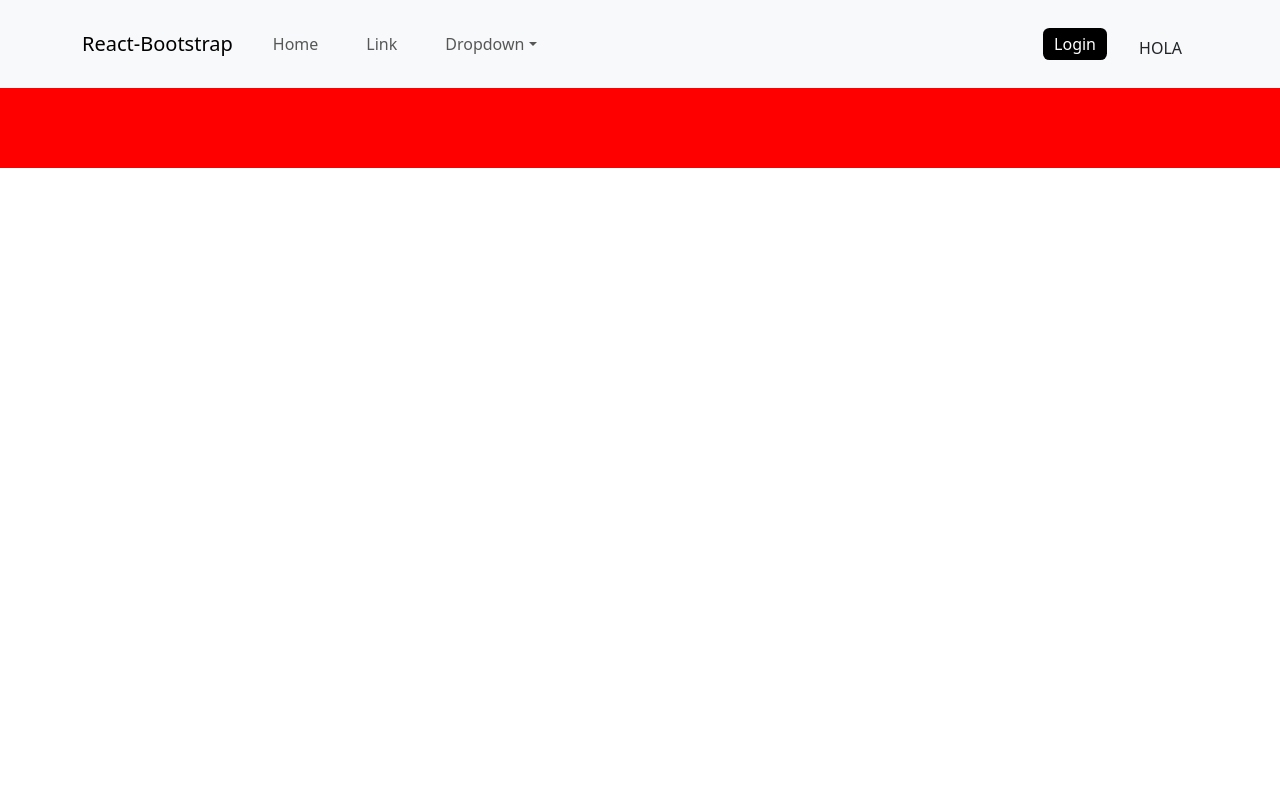
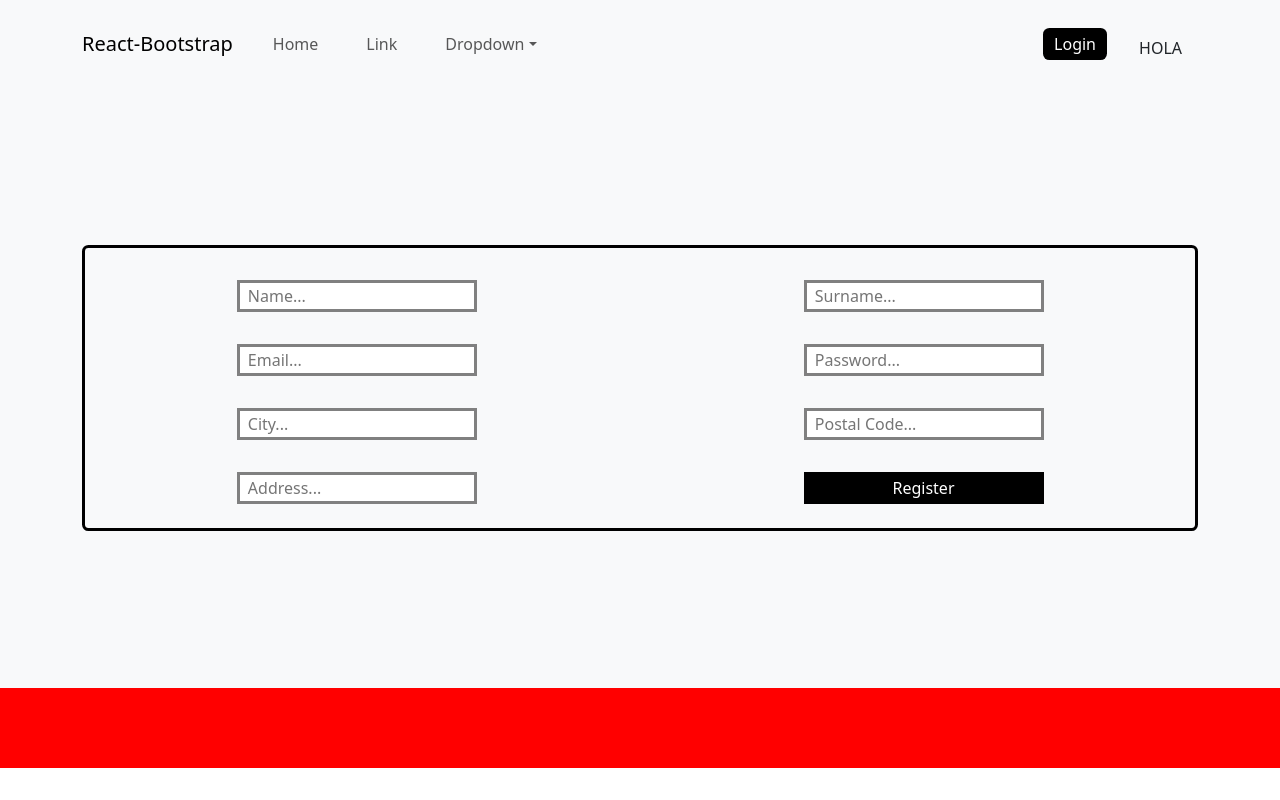
Before and after one commit to AlejandroCabezaCarsi/jewelry-FINAL_PROJECT-FRONTEND-REACT, a React (Vite) app: page /Register in a window 1280 px wide. Built offline with nearby package versions, Linux system fonts and the light colour scheme; the HTML template or start-up script is replaced by a standard one.

Commit message:
[FEAT] Created view Register(V1).  Working correctly

```diff
--- a/src/pages/Body/Body.jsx
+++ b/src/pages/Body/Body.jsx
@@ -2,6 +2,7 @@ import React from "react";
 import {Routes, Route} from "react-router-dom";
 import { Home } from "../Home/Home";
 import { Login } from "../Login/Login";
+import { Register } from "../Register/Register";
 
 
 export const Body = () => {
@@ -11,6 +12,7 @@ export const Body = () => {
             <Routes>
                 <Route path="/" element={<Home/>} />
                 <Route path="/Login" element={<Login/>} />
+                <Route path="/Register" element={<Register/>} />
             </Routes>
         </>
     )
--- a/src/pages/Login/Login.jsx
+++ b/src/pages/Login/Login.jsx
@@ -65,6 +65,10 @@ const logMe = () => {
             setTimeout(() => {
                 navigate("/");
             }, 3500);
+
+            //---------------------------------------------------------
+            //ARREGLAR WELCOME
+            //---------------------------------------------------------
 
             setWelcome(`Bienvenid@ de nuevo ${userInfo.data.data.name}`);
             console.log(welcome)
--- /dev/null
+++ b/src/pages/Register/Register.css
@@ -0,0 +1,30 @@
+.registerDesign{
+    min-height: 75vh;
+    max-width: 100vw;
+    background-color: #f8f9fa;
+    display: flex;
+    justify-content: center;
+    align-items: center;
+}
+
+.registerFormDesign{
+
+
+    border: solid black 0.2em;
+    border-radius: 0.4em;
+
+}
+
+.registerButton{
+        display: flex;
+        justify-content: center;
+        align-items: center;
+        background-color: black ;
+        color: white;
+        cursor: pointer;
+        width: 15em;
+    height: 2em;
+
+    margin-top: 2em;
+
+}
--- /dev/null
+++ b/src/pages/Register/Register.jsx
@@ -0,0 +1,239 @@
+import React, { useState } from "react";
+import "./Register.css";
+import { InputText } from "../../common/InputText/InputText";
+import { Container, Row, Col } from "react-bootstrap";
+import { checkError } from "../../services/useful";
+import { register } from "../../services/apicalls";
+
+export const Register = () => {
+
+    const [credentials, setCredentials] = useState({
+        name:"",
+        surname: "",
+        email: "",
+        password: "",
+        city: "" ,
+        postalCode: "",
+        address:"",
+        role_ID: 4,
+        isActive: true
+
+
+      });
+
+      const [credentialsError, setCredentialsError] = useState({
+        emailError: "",
+        passwordError: "",
+      });
+
+      const inputHandler = (e) => {
+        setCredentials((prevState) => ({
+          ...prevState,
+          [e.target.name]: e.target.value,
+        }));
+      };
+
+      const inputCheck = (e) => {
+    let mensajeError = checkError(e.target.name, e.target.value);
+
+    setCredentialsError((prevState) => ({
+      ...prevState,
+      [e.target.name + "Error"]: mensajeError,
+    }));
+  };
+
+  const registerMe = () =>{
+    register(credentials)
+  }
+
+
+    return(
+        <div className="registerDesign">
+
+
+            <Container>
+
+            <div className="registerFormDesign">
+
+            <Row className="d-flex flex-row ">
+
+              <Col
+                xs={12}
+                sm={12}
+                md={12}
+                lg={6}
+                xl={6}
+                className="d-flex flex-row justify-content-center"
+              >
+
+                <InputText
+                  type={"text"}
+                  design={"normalInput"}
+                  placeholder={"  Name..."}
+                  name={"name"}
+                  functionHandler={inputHandler}
+                  onBlurFunction={inputCheck}
+
+                />
+                </Col>
+                <Col
+                xs={12}
+                sm={12}
+                md={12}
+                lg={6}
+                xl={6}
+                className="d-flex flex-row justify-content-center"
+              >
+                <InputText
+                type={"text"}
+                          design={"normalInput"}
+                          placeholder={"  Surname..."}
+                          name={"surname"}
+                          functionHandler={inputHandler}
+                          onBlurFunction={inputCheck}
+
+                />
+                </Col>
+            </Row>
+
+
+            <Row className="d-flex flex-row ">
+
+              <Col
+                xs={12}
+                sm={12}
+                md={12}
+                lg={6}
+                xl={6}
+                className="d-flex flex-column align-items-center"
+              >
+
+                <InputText
+                  type={"email"}
+                  design={
+                    credentialsError.emailError === ""
+                      ? "normalInput"
+                      : "normalInput errorInput"
+                  }
+                  placeholder={"  Email..."}
+                  name={"email"}
+                  functionHandler={inputHandler}
+                  onBlurFunction={inputCheck}
+
+                />
+                <div className="errorText">{credentialsError.emailError}</div>
+                </Col>
+                <Col
+                xs={12}
+                sm={12}
+                md={12}
+                lg={6}
+                xl={6}
+                className="d-flex flex-row justify-content-center"
+              >
+                <InputText
+                type={"password"}
+                design={
+                  credentialsError.passwordError === ""
+                    ? "normalInput"
+                    : "normalInput errorInput"
+                }
+                          placeholder={"  Password..."}
+                          name={"password"}
+                          functionHandler={inputHandler}
+                          onBlurFunction={inputCheck}
+
+                />
+                </Col>
+            </Row>
+
+
+            <Row className="d-flex flex-row ">
+
+              <Col
+                xs={12}
+                sm={12}
+                md={12}
+                lg={6}
+                xl={6}
+                className="d-flex flex-row justify-content-center"
+              >
+
+                <InputText
+                  type={"text"}
+                  design={"normalInput"}
+                  placeholder={"  City..."}
+                  name={"city"}
+                  functionHandler={inputHandler}
+                  onBlurFunction={inputCheck}
+
+                />
+                </Col>
+                <Col
+                xs={12}
+                sm={12}
+                md={12}
+                lg={6}
+                xl={6}
+                className="d-flex flex-row justify-content-center"
+              >
+                <InputText
+                type={"text"}
+                design={"normalInput"}
+                          placeholder={"  Postal Code..."}
+                          name={"postalCode"}
+                          functionHandler={inputHandler}
+                          onBlurFunction={inputCheck}
+
+                />
+                </Col>
+            </Row>
+            <Row className="d-flex flex-row mb-4 ">
+
+              <Col
+                xs={12}
+                sm={12}
+                md={12}
+                lg={6}
+                xl={6}
+                className="d-flex flex-row justify-content-center"
+              >
+
+                <InputText
+                  type={"text"}
+                  design={"normalInput"}
+                  placeholder={"  Address..."}
+                  name={"address"}
+                  functionHandler={inputHandler}
+                  onBlurFunction={inputCheck}
+
+                />
+
+                </Col>
+              <Col
+                xs={12}
+                sm={12}
+                md={12}
+                lg={6}
+                xl={6}
+                className="d-flex justify-content-center"
+              >
+
+              <div onClick={() => registerMe()} className="registerButton">
+                      Register
+                    </div>
+
+                </Col>
+
+            </Row>
+            </div>
+
+            </Container>
+
+
+
+
+        </div>
+    )
+
+}
--- a/src/services/apicalls.js
+++ b/src/services/apicalls.js
@@ -15,3 +15,9 @@ export const getUserInfoByToken = async (token) => {
 
     return await axios.get(`http://localhost:8000/api/getUserInfoByToken`, config);
   }
+
+export const register = async (userData) => {
+
+  return await axios.post("http://localhost:8000/api/register", userData)
+
+}
--- a/src/services/useful.js
+++ b/src/services/useful.js
@@ -10,6 +10,10 @@ export const checkError = (name, value) => {
         return "";
 
       case "password":
+      //   if(value.length < 8){
+      //     return "El password debe de tener 8 caracteres minimo";
+
+      // }
       case "contraseña":
         // if(value.length < 8){
         //     return "El password debe de tener 8 caracteres minimo";
```
